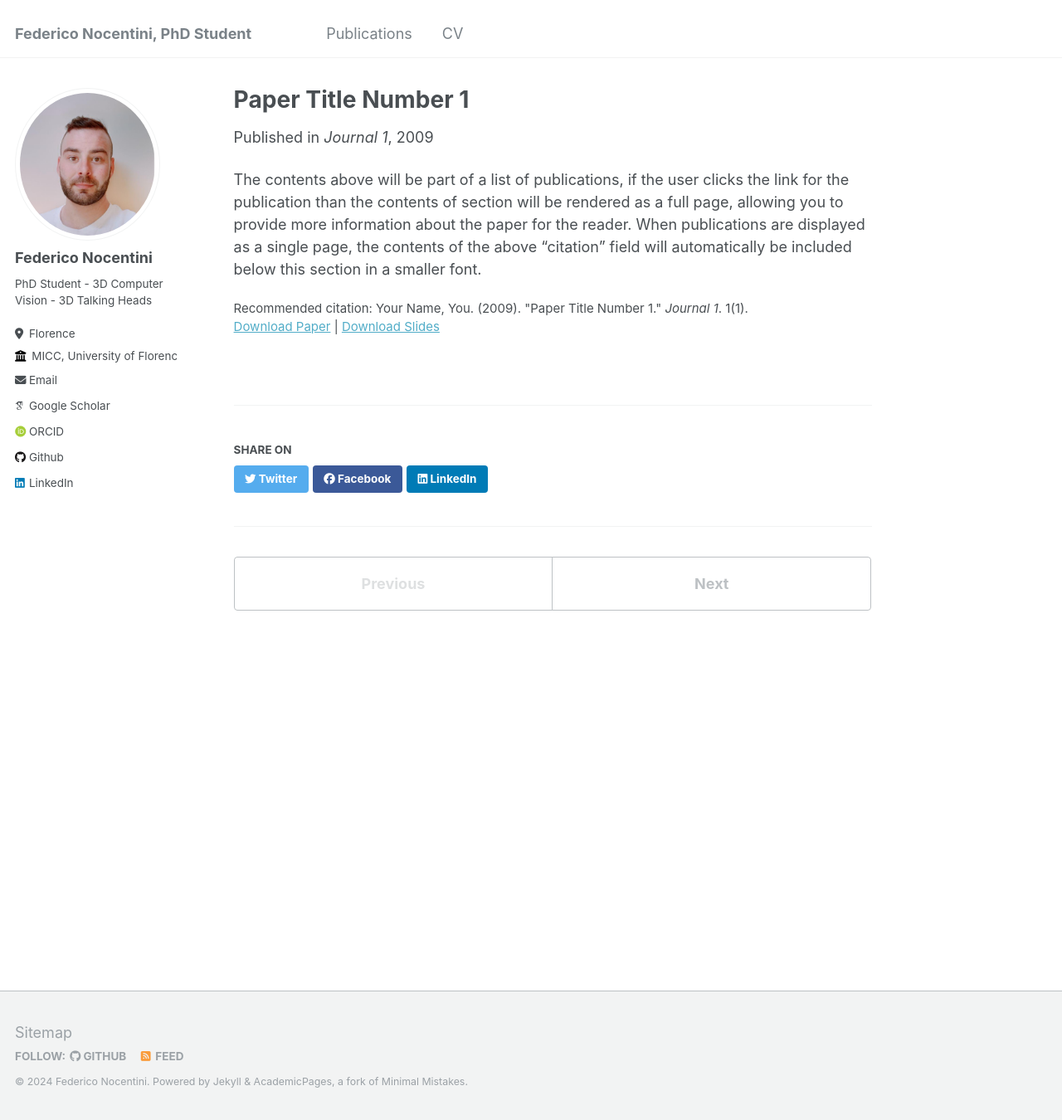
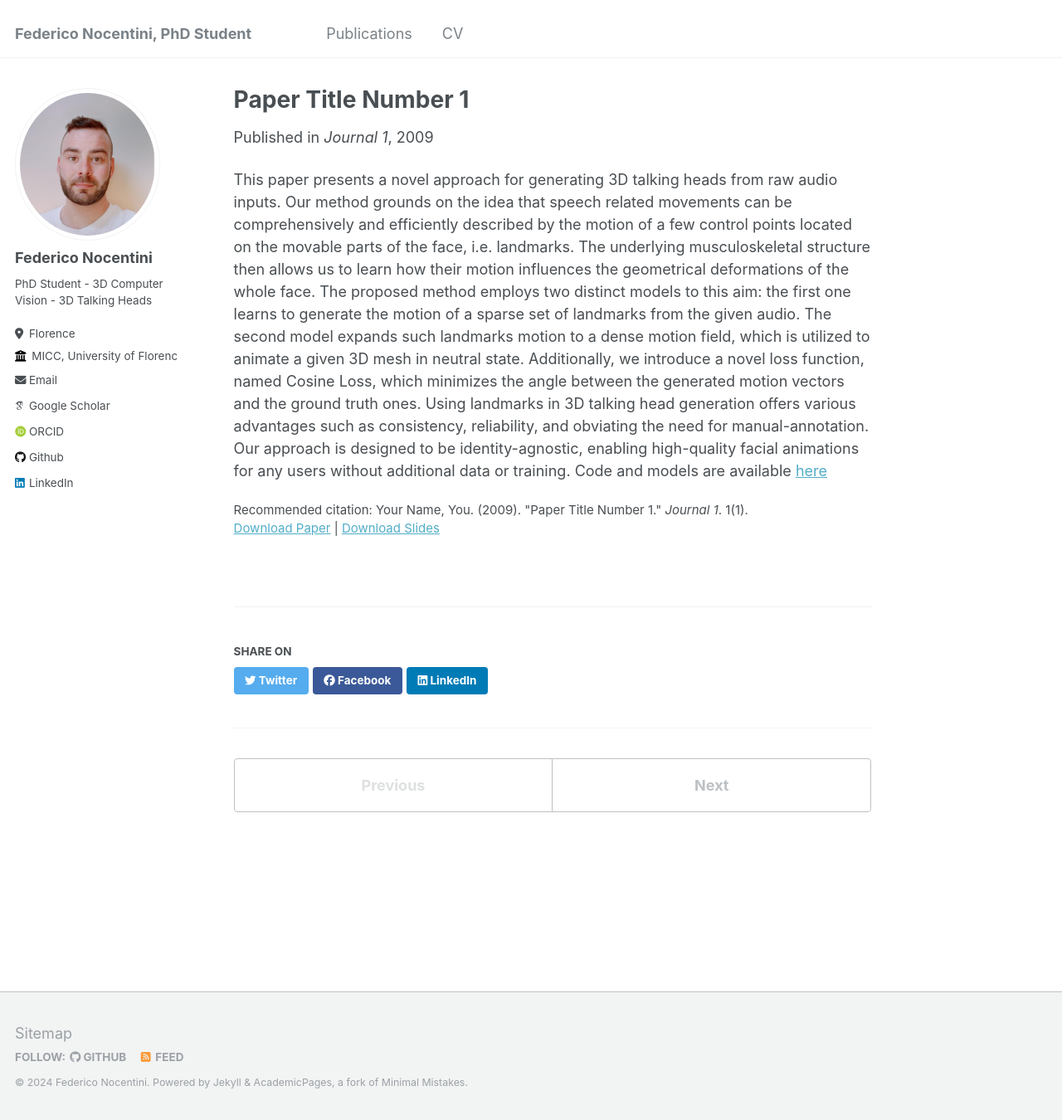
Before and after one commit to FedeNoce/fedenoce.github.io, a Jekyll site: the page built from _publications/2009-10-01-paper-title-number-1.md, in a window 1280 px wide and 1350 px high. Shown: the whole window at 83% size. Built offline with Jekyll 4.4.1, drawn with Linux system fonts in a browser that asks for light colours; some web fonts are replaced.

Commit message:
modified:   _publications/2009-10-01-paper-title-number-1.md 	modified:   _publications/s2l-s2d-1.md

```diff
--- a/_publications/2009-10-01-paper-title-number-1.md
+++ b/_publications/2009-10-01-paper-title-number-1.md
@@ -10,4 +10,8 @@ paperurl: 'http://academicpages.github.io/files/paper1.pdf'
 citation: 'Your Name, You. (2009). &quot;Paper Title Number 1.&quot; <i>Journal 1</i>. 1(1).'
 ---
 
-The contents above will be part of a list of publications, if the user clicks the link for the publication than the contents of section will be rendered as a full page, allowing you to provide more information about the paper for the reader. When publications are displayed as a single page, the contents of the above "citation" field will automatically be included below this section in a smaller font.
+This paper presents a novel approach for generating 3D talking heads from raw audio inputs. Our method grounds on the idea that speech related movements can be comprehensively and efficiently described by the motion of a few control points located on the movable parts of the face, i.e. landmarks.
+The underlying musculoskeletal structure then allows us to learn how their motion influences the geometrical deformations of the whole face.
+The proposed method employs two distinct models to this aim: the first one learns to generate the motion of a sparse set of landmarks from the given audio.
+The second model expands such landmarks motion to a dense motion field, which is utilized to animate a given 3D mesh in neutral state. Additionally, we introduce a novel loss function, named Cosine Loss, which minimizes the angle between the generated motion vectors and the ground truth ones.
+Using landmarks in 3D talking head generation offers various advantages such as consistency, reliability, and obviating the need for manual-annotation. Our approach is designed to be identity-agnostic, enabling high-quality facial animations for any users without additional data or training. Code and models are available [here](https://github.com/FedeNoce/s2l-s2d)
```
Also changed, not shown: _publications/s2l-s2d-1.md (+5 -1 lines).
